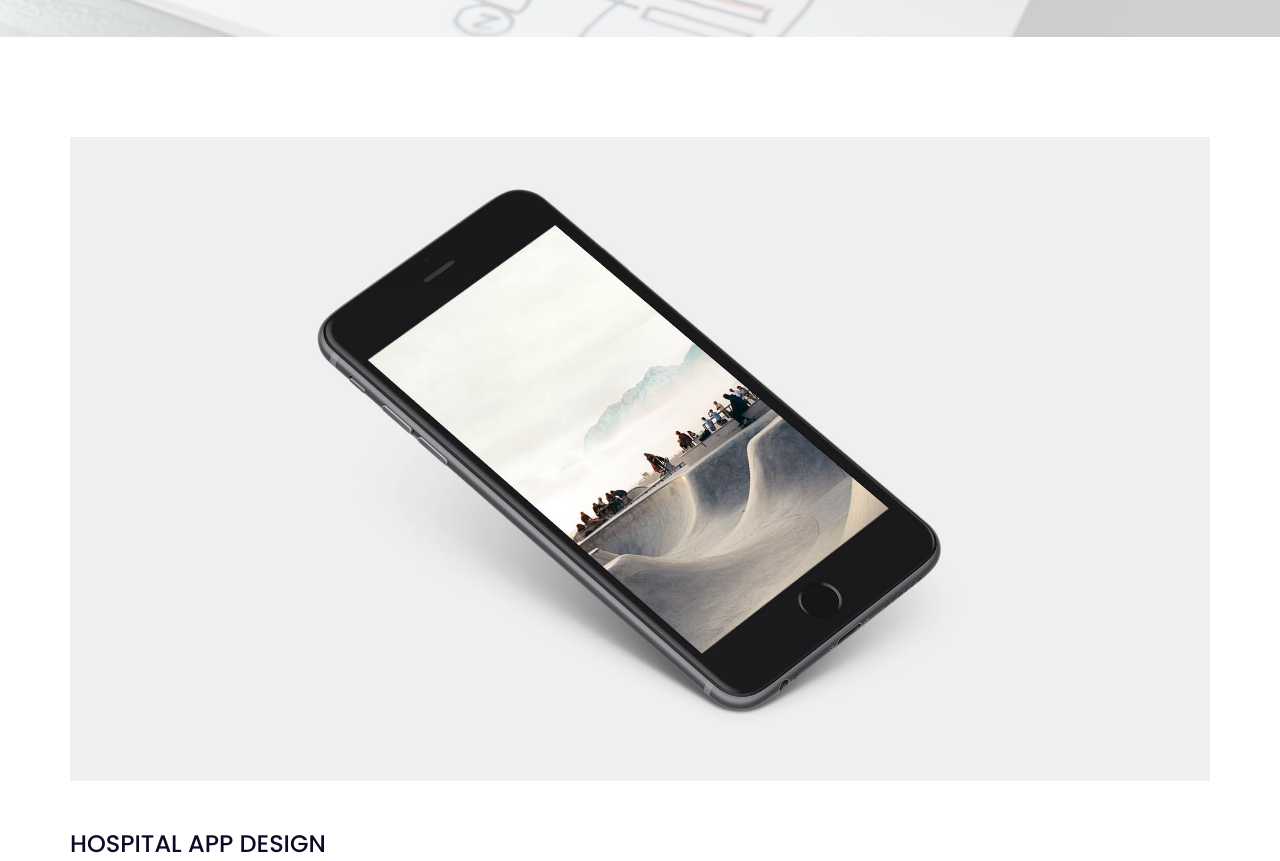
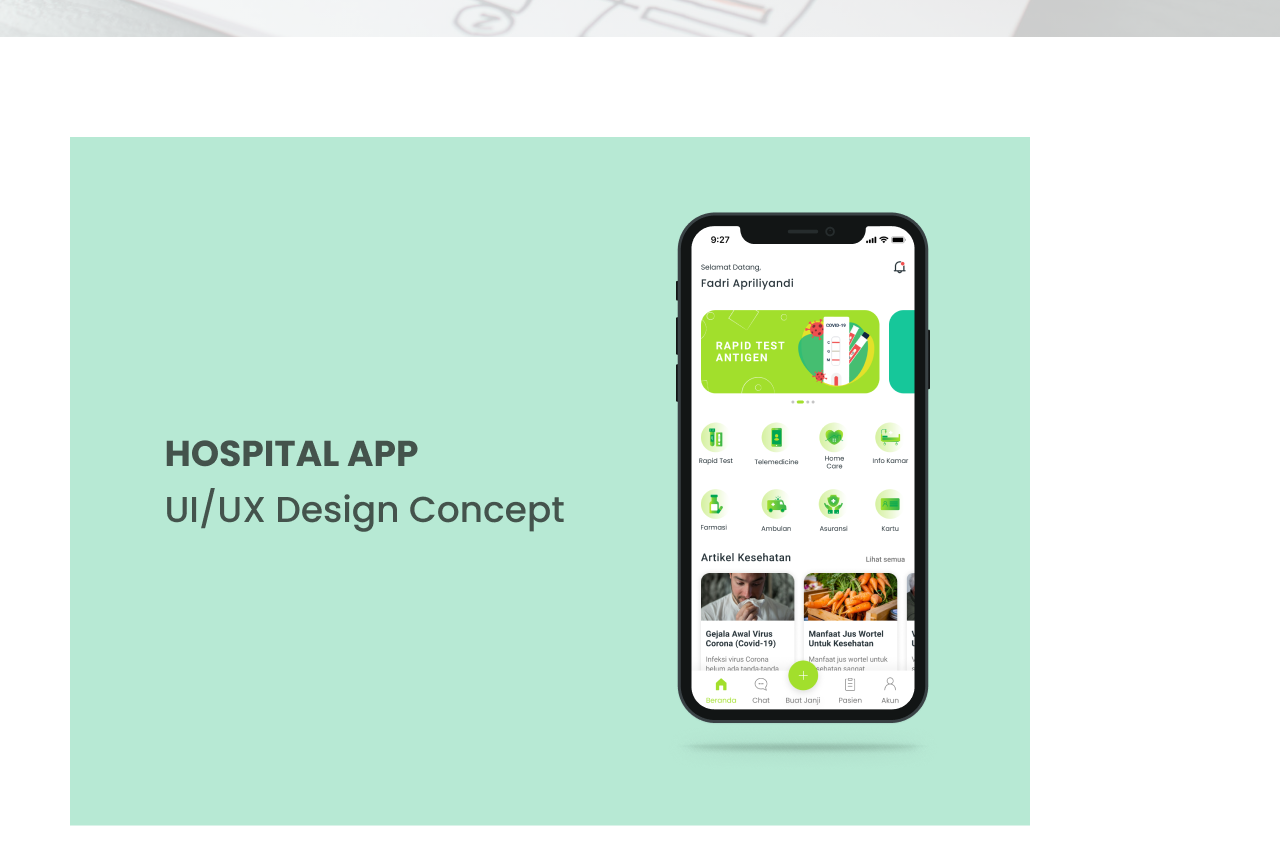
Before and after one commit to fadriapriliyandi/fadriapriliyandi.github.io, a plain HTML site: page project/hospital-app-design.html in a window 1280 px wide. Shown: the part 380-1241 px from the top of the page. Drawn offline with nearby package versions, Linux system fonts and the light colour scheme; files whose address does not match are found by name.

Commit message:
add cover portfolio hospital app

```diff
--- a/project/hospital-app-design.html
+++ b/project/hospital-app-design.html
@@ -90,7 +90,7 @@
     <!-- main-container -->
     <div class="container main-container">
         <div class="col-md-12">
-            <img src="../img/portfolio/portfolio.jpg" alt="" class="img-responsive" />
+            <img src="../img/portfolio/hospital-app/cover.png" alt="" class="img-responsive" />
             <div class="h-30"></div>
         </div>
 
```
Also changed, not shown: img/portfolio/hospital-app/cover.png (added).
